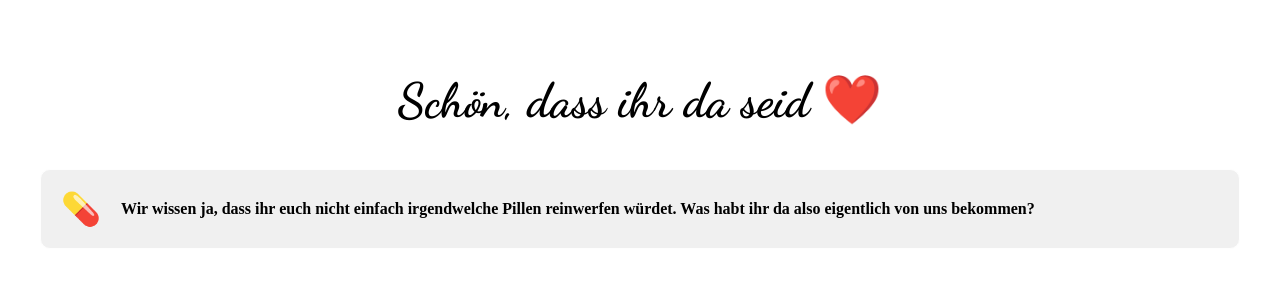
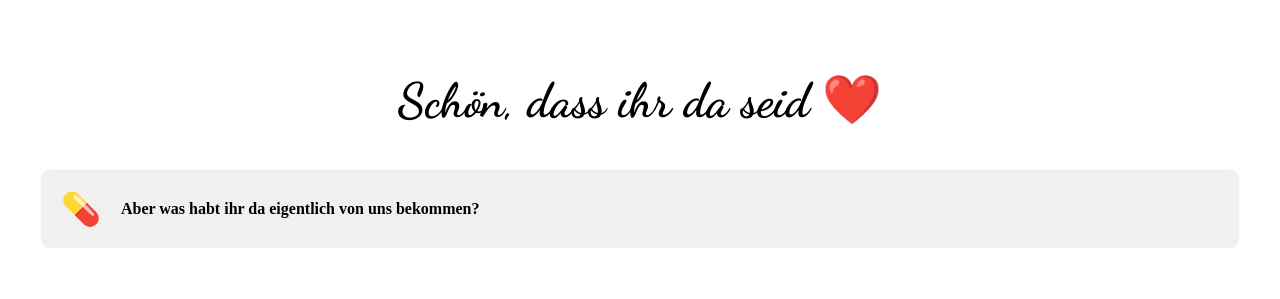
Before and after one commit to matzeso/mamawe, a plain HTML site: page lebertabletten.html in a window 1280 px wide. Shown: the top 299 px of the page. Drawn offline with Linux system fonts and the light colour scheme.

Commit message:
text anpassen

```diff
--- a/lebertabletten.html
+++ b/lebertabletten.html
@@ -73,8 +73,7 @@
   <h1>Schön, dass ihr da seid ❤️</h1>
   <div class="pillen-info">
     <span>💊</span>
-    Wir wissen ja, dass ihr euch nicht einfach irgendwelche Pillen reinwerfen würdet. Was habt ihr da also eigentlich
-    von uns bekommen?
+    Aber was habt ihr da eigentlich von uns bekommen?
   </div>
   <div class="container">
     <div class="img-container">
```
